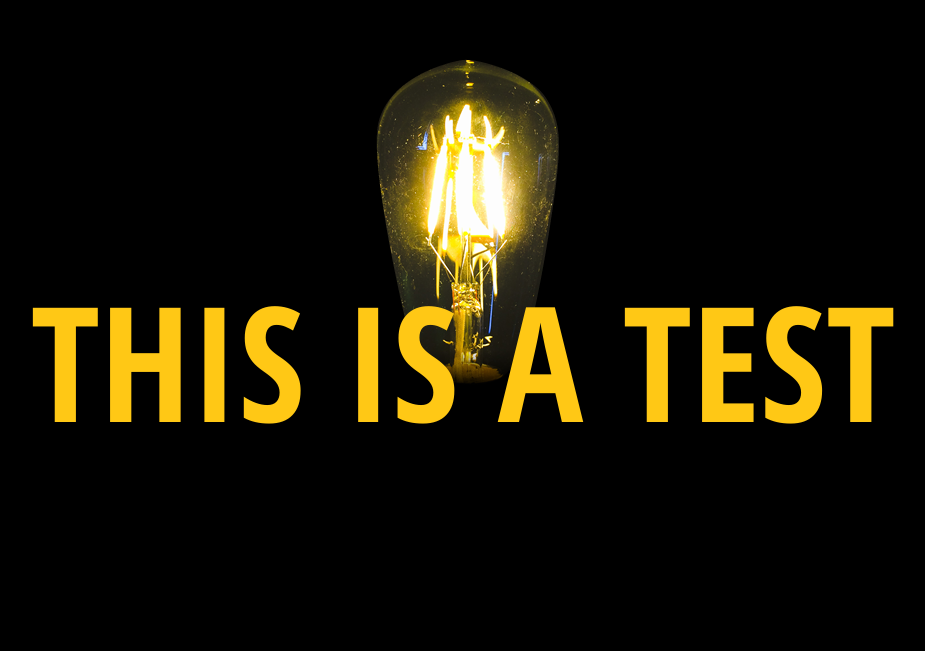
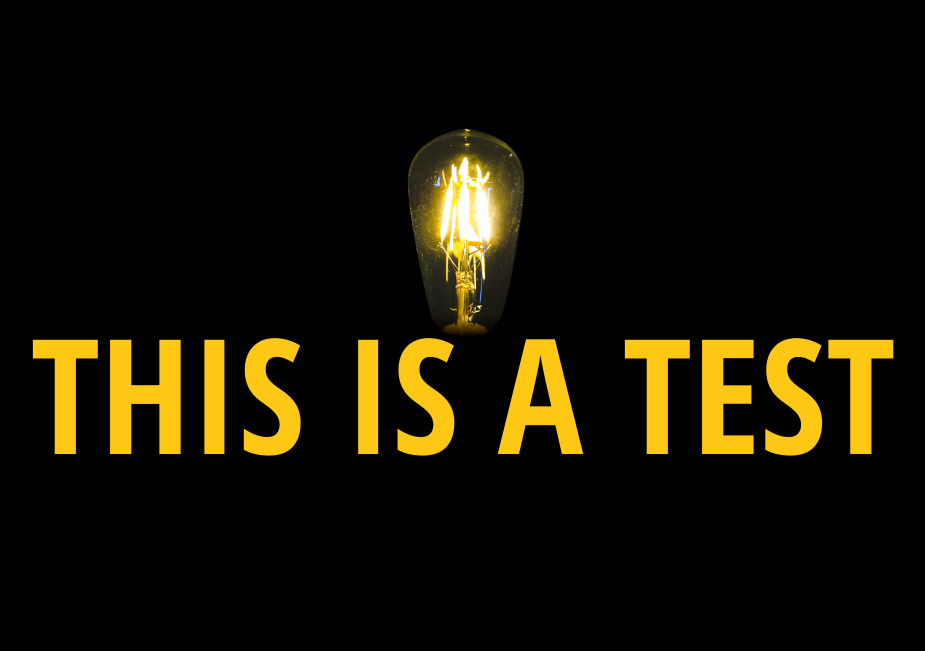
Before and after one commit to intothewhile/proto-light, a plain HTML site: page index.html in a window 1280 px wide. Shown: the part 149-800 px from the top of the page, without its empty margins (177-1102 px from the left). Drawn offline with Linux system fonts and the light colour scheme.

Commit message:
changement photo 1

```diff
--- a/assets/css/main.scss
+++ b/assets/css/main.scss
@@ -67,6 +67,7 @@ h1 {
 	position: relative;
 	height: 100vh;
 	background: url(../images/intro.png) no-repeat 50%;
+	background-size: 30%;
 	opacity: 1;
 	text-align: center;
 }
@@ -83,7 +84,7 @@ h1 {
 
 .intro h1 {
 	position: absolute;
-	bottom:8%;
+	bottom:4%;
 	left: 0;
 	width: 100%;
 	color:#FFC815;
```
Also changed, not shown: assets/css/main.min.css, assets/images/Photo 14-06-2017 11 09 31.jpg (added), assets/images/Photo 14-06-2017 11 09 31_edited.jpg (added), assets/images/lampe01.jpg, assets/images/oldlampe01.jpg (added).
